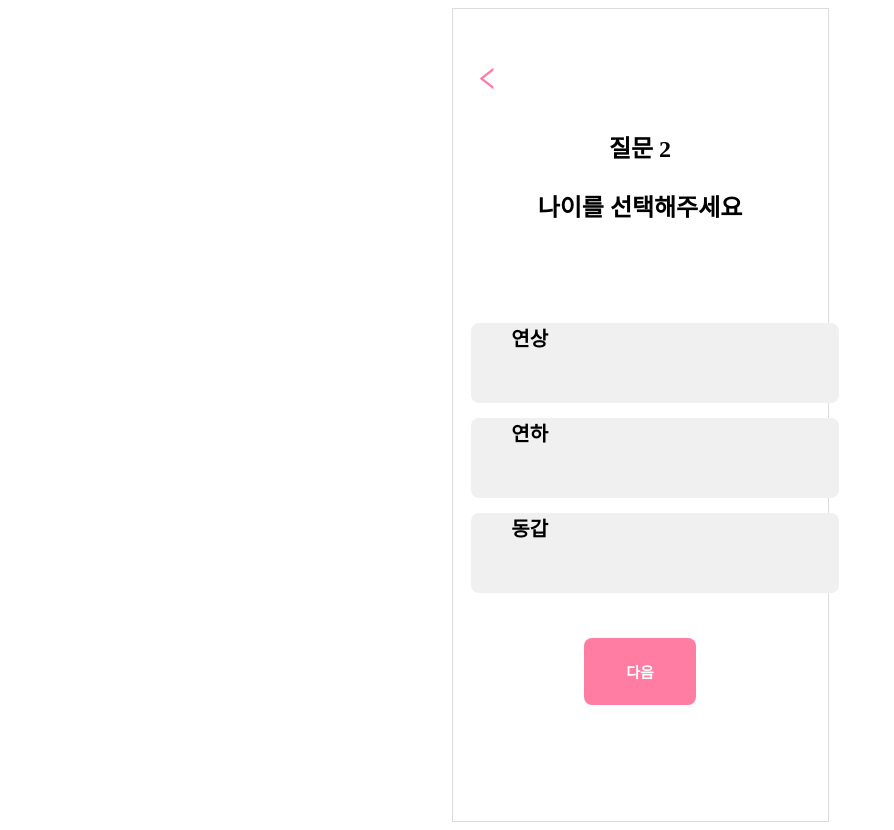
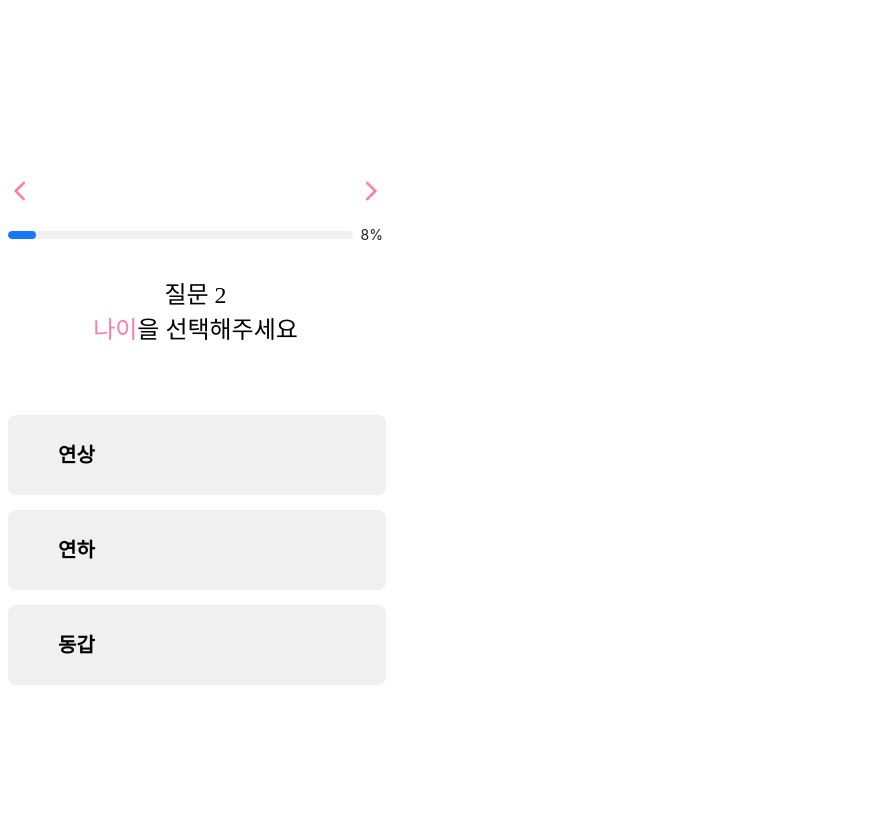
Before and after one commit to LikeLion-INU/FestivalB-12th-FrontEnd, a React (Create React App) app in the folder festival/: page /mykeyWord/1 in a window 1280 px wide. Shown: the whole page, without its empty margins (0-894 px from the left). Built offline with nearby package versions, Linux system fonts and the light colour scheme.

Commit message:
feat pagination(prev,next) & Progress bar

```diff
--- a/festival/src/App.js
+++ b/festival/src/App.js
@@ -3,7 +3,6 @@ import "./App.css";
 import { BrowserRouter, Routes, Route } from "react-router-dom";
 import MainPage from "./pages/mainPage/main";
 import MyKeyWordPage from "./pages/myKeyWordPage/index";
-import Question07 from "./pages/myKeyWordPage/animal/animal";
 import IdealKeyWordPage from "./pages/idealKeyWordPage/idealKeyWord";
 import MatchingPage from "./pages/matchingPage/matching";
 import ResultPage from "./pages/resultPage/result";
@@ -15,7 +14,6 @@ function App() {
       <Routes>
         <Route path="/" element={<MainPage />}></Route>
         <Route path="/myKeyWord" element={<MyKeyWordPage />}></Route>
-        <Route path="/myKeyWord/animal" element={<Question07 />}></Route>
         <Route path="/mykeyWord/:id" element={<KeywordQuestion />}></Route>
         <Route path="/idealKeyWord" element={<IdealKeyWordPage />}></Route>
         <Route path="/matching" element={<MatchingPage />}></Route>
--- a/festival/src/pages/myKeyWordPage/animal/animal.js
+++ b/festival/src/components/units/animalKeyWord/index.js
@@ -1,11 +1,11 @@
-import AnimalKeyWord from "../../../components/units/animalKeyWord/animal.container";
-import * as S from "../../../components/units/questionStyle/question";
+import AnimalKeyWord from "./animal.container";
+import * as S from "../commonQuestion/question.styles";
 export default function MyKeyWordPage() {
   return (
     <>
       <S.Wrapper>
         <div>
-          <S.BackNavi src="/images/arrow.png" />
+          <S.Navi src="/images/arrow.png" />
         </div>
         <S.QuestionGroup>
           <S.Question>질문 7</S.Question>
--- a/festival/src/components/units/commonQuestion/question.container.js
+++ b/festival/src/components/units/commonQuestion/question.container.js
@@ -1,5 +1,6 @@
 import { useParams } from "react-router-dom";
 import { useNavigate } from "react-router-dom";
+import { questions } from "./question.data";
 import QuestionPresenterPage from "./question.presenter";
 export default function QuestionContainerPage() {
   const params = useParams();
@@ -7,13 +8,19 @@ export default function QuestionContainerPage() {
   const navigate = useNavigate();
   const onClickPrev = () => {
     if (page_number > 0) {
-      navigate(`/mykeyWord/${page_number - 1}`);
+      navigate(`/mykeyWord/${Number(page_number) - 1}`);
+    }
+  };
+  const onClickNext = () => {
+    if (page_number < questions.length) {
+      navigate(`/mykeyWord/${Number(page_number) + 1}`);
     }
   };
   return (
     <QuestionPresenterPage
       page_number={page_number}
       onClickPrev={onClickPrev}
+      onClickNext={onClickNext}
     />
   );
 }
--- a/festival/src/components/units/commonQuestion/question.data.js
+++ b/festival/src/components/units/commonQuestion/question.data.js
@@ -9,6 +9,7 @@ export const questions = [
       { value: "175 이하" },
       { value: "175 이상" },
     ],
+    multioption: true,
   },
   {
     questionMain: "질문 2",
--- a/festival/src/components/units/commonQuestion/question.presenter.js
+++ b/festival/src/components/units/commonQuestion/question.presenter.js
@@ -1,27 +1,38 @@
 import * as S from "./question.styles";
 import { questions } from "./question.data";
+import AnimalPage from "../animalKeyWord/index";
+import { Progress } from "antd";
 export default function QuestionPresenterPage(props) {
   return (
-    <S.Container>
-      <S.PrevBtn onClick={props.onClickPrev}>
-        <S.Icon />
-      </S.PrevBtn>
-      <S.Title>
-        <p>{questions[props.page_number].questionMain}</p>
-        <p>
-          <span>{questions[props.page_number].emphaticWord}</span>
-          {questions[props.page_number].questionSub}
-        </p>
-      </S.Title>
-      <S.Margin />
-      <S.QuestionWrapper>
-        {questions[props.page_number].options.map((option) => (
-          <S.QuestionBtn key={option.value}>{option.value}</S.QuestionBtn>
-        ))}
-      </S.QuestionWrapper>
-      <S.NextBtn>
-        <p>다음</p>
-      </S.NextBtn>
-    </S.Container>
+    <>
+      {props.page_number === 6 ? (
+        <AnimalPage />
+      ) : (
+        <S.Wrapper>
+          <S.NaviGroup>
+            <S.Navi src="/images/left_arrow.png" onClick={props.onClickPrev} />
+            <S.Navi src="/images/right_arrow.png" onClick={props.onClickNext} />
+          </S.NaviGroup>
+          <Progress percent={props.page_number * 8} />
+          <S.QuestionGroup>
+            <S.Question>{questions[props.page_number].questionMain}</S.Question>
+            <S.Question>
+              <span style={{ color: "#ff7ca3" }}>
+                {questions[props.page_number].emphaticWord}
+              </span>
+              을 선택해주세요
+            </S.Question>
+            <S.Option>
+              {questions[props.page_number].multioption ? "(복수선택가능)" : ""}
+            </S.Option>
+            <S.QuestionWrapper>
+              {questions[props.page_number].options.map((option) => (
+                <S.QuestionBtn key={option.value}>{option.value}</S.QuestionBtn>
+              ))}
+            </S.QuestionWrapper>
+          </S.QuestionGroup>
+        </S.Wrapper>
+      )}
+    </>
   );
 }
--- a/festival/src/components/units/commonQuestion/question.styles.js
+++ b/festival/src/components/units/commonQuestion/question.styles.js
@@ -4,13 +4,39 @@ export const Icon = styled(LeftOutlined)`
   color: #ff7ca3;
   font-size: 25px;
 `;
-export const Container = styled.div`
-  position: relative;
+export const Wrapper = styled.div`
   width: 375px;
   height: 812px;
-  text-align: center;
-  margin: auto;
-  border: 1px solid gainsboro;
+  display: flex;
+  flex-direction: column;
+  justify-content: center;
+`;
+export const QuestionGroup = styled.div`
+  display: flex;
+  flex-direction: column;
+  justify-content: center;
+  margin-top: 30px;
+`;
+export const Question = styled.div`
+  font-family: Noto Sans KR;
+  font-weight: 500;
+  font-size: 24px;
+`;
+
+export const NaviGroup = styled.div`
+  display: flex;
+  justify-content: space-between;
+  margin-bottom: 20px;
+`;
+export const Navi = styled.img`
+  margin-top: 50px;
+`;
+
+export const Option = styled.div`
+  font-family: Noto Sans KR;
+  font-size: 24px;
+  font-weight: 500;
+  color: #ababab;
 `;
 export const PrevBtn = styled.button`
   position: absolute;
@@ -29,13 +55,16 @@ export const Title = styled.div`
   font-size: 24px;
   font-weight: 600;
 `;
+export const Point = styled.div`
+  color: #ff7ca3;
+`;
 export const Margin = styled.div`
   margin-top: 100px; /* 291px-146px = 145px */
 `;
 export const QuestionWrapper = styled.div`
   display: block;
   width: 90%;
-  margin: auto; /* 수평 가운데 정렬 */
+  margin-top: 70px; /* 수평 가운데 정렬 */
 `;
 export const QuestionBtn = styled.div`
   background: #f0f0f0;
@@ -47,7 +76,8 @@ export const QuestionBtn = styled.div`
   font-size: 20px;
   font-weight: 600;
   text-align: left;
-  padding-left: 40px;
+  line-height: 80px;
+  padding-left: 50px;
   :hover {
     background: #ffe5ed;
     border: 1px solid #ff7ca3;
--- a/festival/src/components/units/questionStyle/question.js
+++ /dev/null
@@ -1,32 +0,0 @@
-import styled from "@emotion/styled";
-export const Wrapper = styled.div`
-  width: 375px;
-  height: 812px;
-  display: flex;
-  flex-direction: column;
-  justify-content: center;
-`;
-
-export const QuestionGroup = styled.div`
-  display: flex;
-  flex-direction: column;
-  justify-content: center;
-`;
-export const Question = styled.div`
-  font-family: Noto Sans KR;
-  font-weight: 500;
-  font-size: 24px;
-`;
-
-export const Option = styled.div`
-  font-family: Noto Sans KR;
-  font-size: 24px;
-  font-weight: 500;
-  color: #ababab;
-`;
-
-export const BackNavi = styled.img`
-  display: flex;
-  justify-content: left;
-  margin-top: 50px;
-`;
```
Also changed, not shown: festival/public/images/left_arrow.png (renamed from festival/public/images/arrow.png), festival/public/images/right_arrow.png (added).
